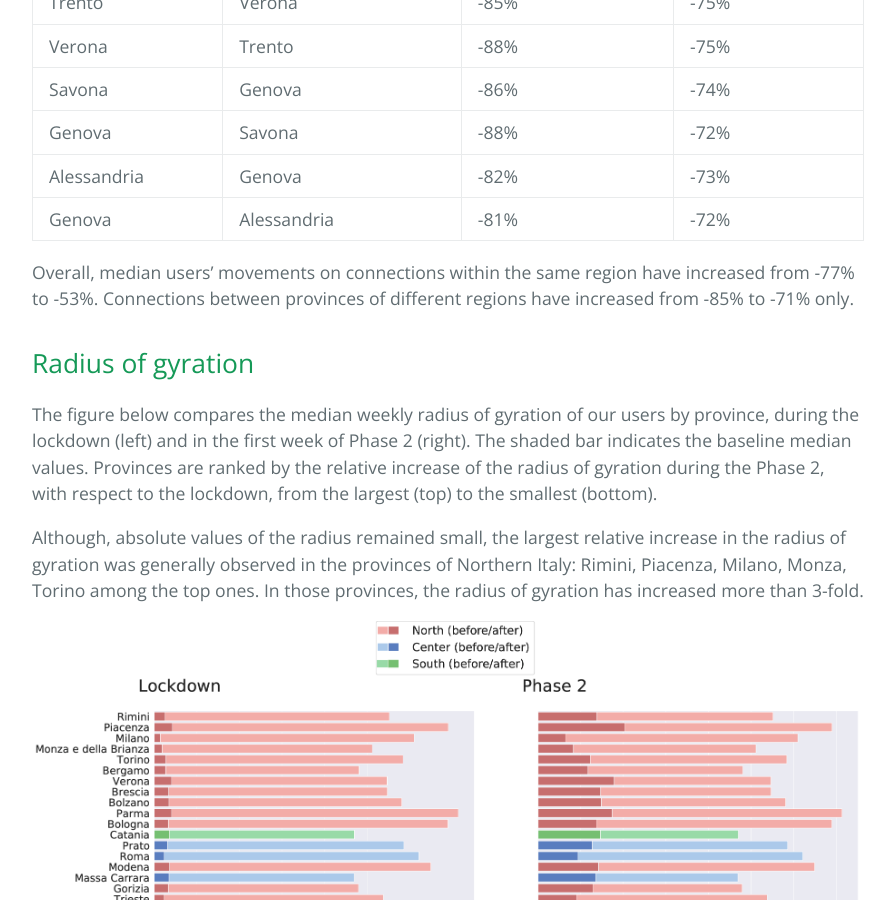
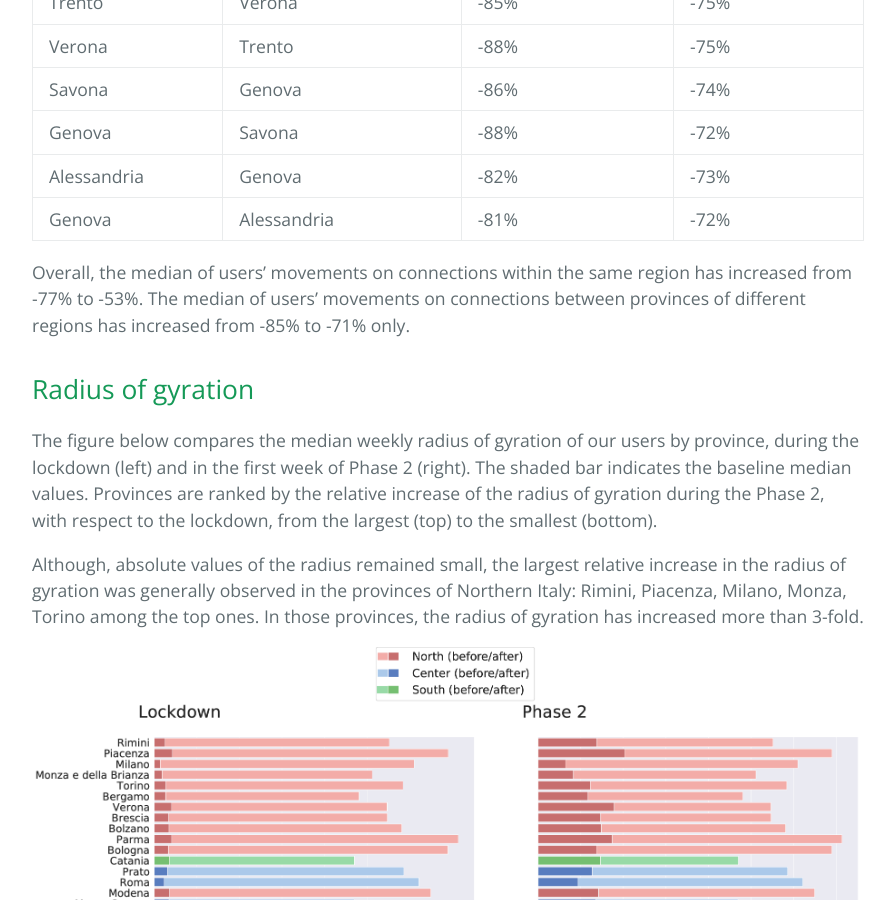
Before and after one commit to covid19mm/covid19mm.github.io, a Jekyll site: the page built from _posts/2020-05-07-fourth-report.markdown, in a window 1280 px wide and 900 px high, scrolled down 5051 px. Shown: the whole window, without its empty margins (192-1087 px from the left). Built offline with Jekyll 4.4.1, drawn with Linux system fonts in a browser that asks for light colours; some of the changed text lies outside the part shown.

Commit message:
Phase 2 update

```diff
--- a/_posts/2020-05-07-fourth-report.markdown
+++ b/_posts/2020-05-07-fourth-report.markdown
@@ -129,8 +129,8 @@ The table below shows the 10 connections with the smallest increase in mobility
 | Alessandria        | Genova                  | -82%                 | -73%                |
 | Genova             | Alessandria             | -81%                 | -72%                |
 
-Overall, median users' movements on connections within the same region have increased from -77% to -53%.
-Connections between provinces of different regions have increased from -85% to -71% only.
+Overall, the median of users' movements on connections within the same region has increased from -77% to -53%.
+The median of users' movements on connections between provinces of different regions has increased from -85% to -71% only.
 
 
 ## Radius of gyration
```
Also changed, not shown: other parts of _posts/2020-05-07-fourth-report.markdown (+1 -1 lines).
